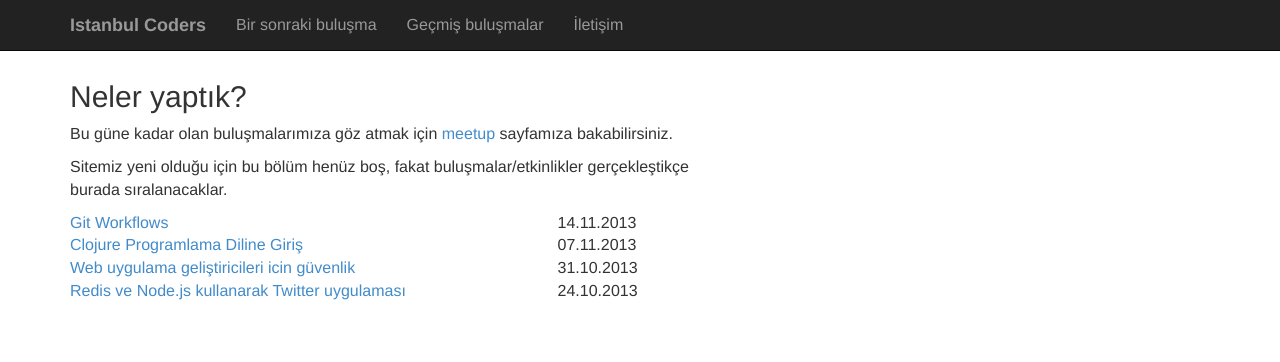
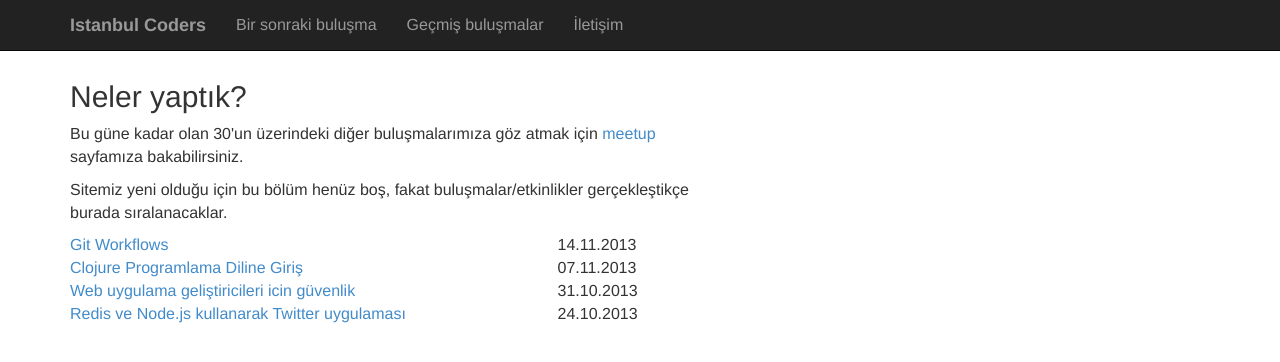
Before and after one commit to selimober/istanbul-coders, a Jekyll site: the page built from past-meetings.md, in a window 1280 px wide and 900 px high. Shown: the top 362 px of the window. Built offline with Jekyll 4.4.1, drawn with Linux system fonts in a browser that asks for light colours; Markdown is read by kramdown in place of the engine named in the settings.

```diff
--- a/past-meetings.md
+++ b/past-meetings.md
@@ -7,7 +7,7 @@
 
     <h2>Neler yaptık?</h2>
 
-    <p>Bu güne kadar olan buluşmalarımıza göz atmak için <a href="http://www.meetup.com/Istanbul-Hackers#past">meetup</a> sayfamıza bakabilirsiniz.</p>
+    <p>Bu güne kadar olan 30'un üzerindeki diğer buluşmalarımıza göz atmak için <a href="http://www.meetup.com/Istanbul-Hackers#past">meetup</a> sayfamıza bakabilirsiniz.</p>
 
     <p>Sitemiz yeni olduğu için bu bölüm henüz boş, fakat buluşmalar/etkinlikler gerçekleştikçe burada sıralanacaklar.</p>
 
```
Also changed, not shown: contact.md (+7 -1 lines), next-meeting.md (+1 -1 lines).
